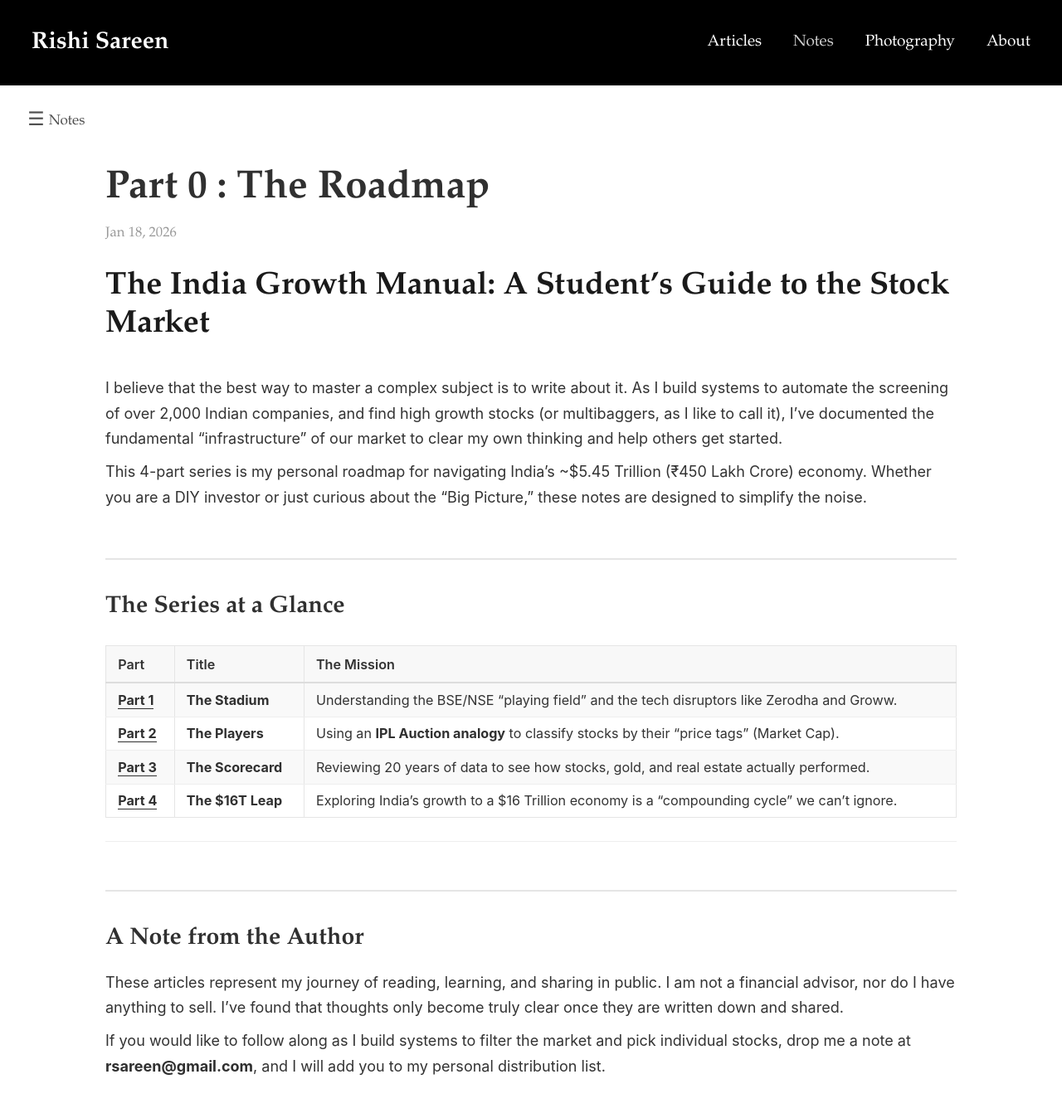
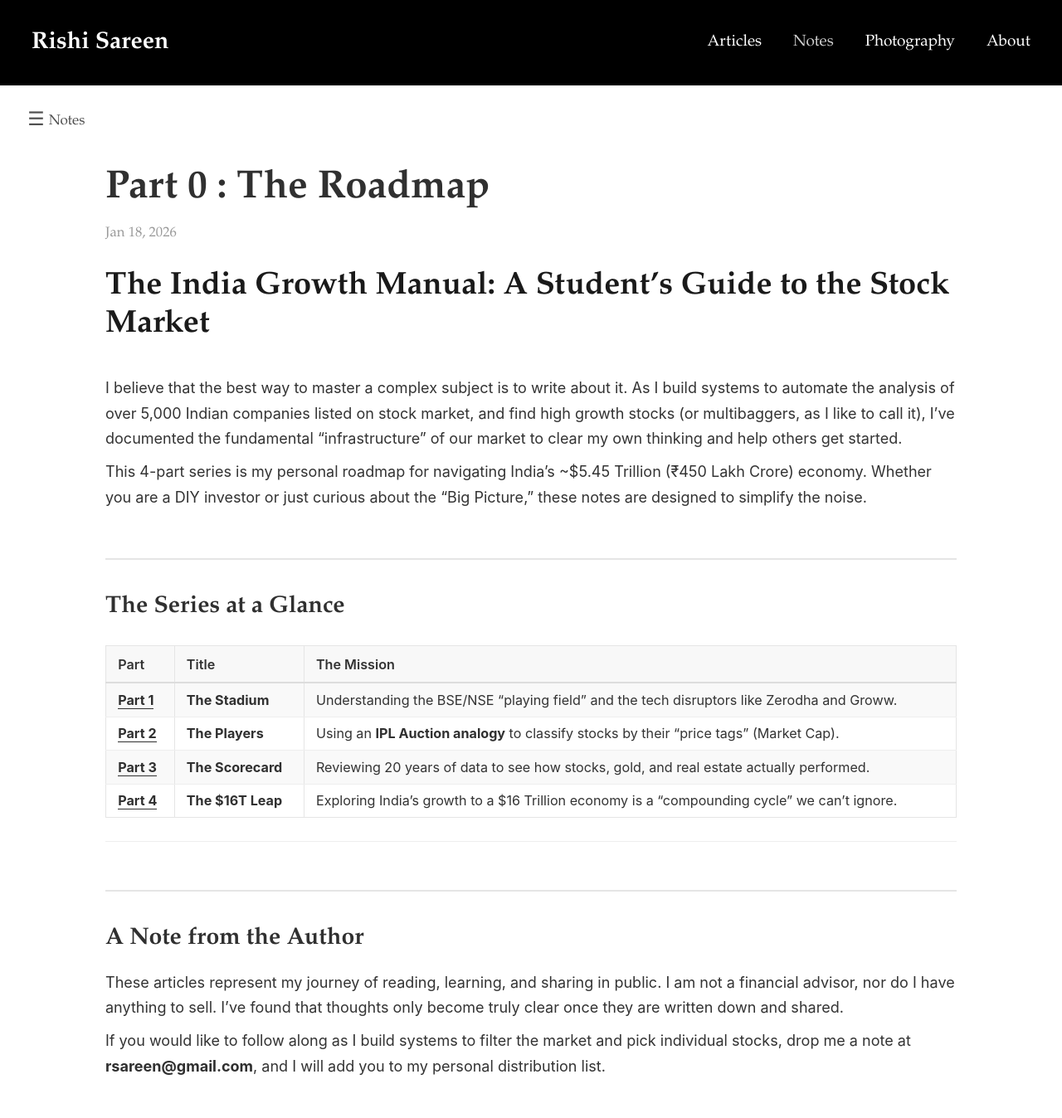
Before and after one commit to rishisareen/rishisareen.github.io, a Jekyll site: the page built from _notes/finance/indian-stock-market-0.md, in a window 1280 px wide. Shown: the whole page at 83% size. Built offline with Jekyll 4.4.1, drawn with Linux system fonts in a browser that asks for light colours.

Commit message:
Commit from Obsidian: 2026-02-01 09:39:03
Affected files:
_notes/finance/indian-stock-market-0.md

```diff
--- a/_notes/finance/indian-stock-market-0.md
+++ b/_notes/finance/indian-stock-market-0.md
@@ -4,7 +4,7 @@ title: "Part 0 : The Roadmap"
 date: 2026-01-18
 ---
 # The India Growth Manual: A Student’s Guide to the Stock Market
-I believe that the best way to master a complex subject is to write about it. As I build systems to automate the screening of over 2,000 Indian companies, and find high growth stocks (or multibaggers, as I like to call it), I’ve documented the fundamental "infrastructure" of our market to clear my own thinking and help others get started.
+I believe that the best way to master a complex subject is to write about it. As I build systems to automate the analysis of over 5,000 Indian companies listed on stock market, and find high growth stocks (or multibaggers, as I like to call it), I’ve documented the fundamental "infrastructure" of our market to clear my own thinking and help others get started.
 
 This 4-part series is my personal roadmap for navigating India's ~$5.45 Trillion (₹450 Lakh Crore) economy. Whether you are a DIY investor or just curious about the "Big Picture," these notes are designed to simplify the noise.
 
```
